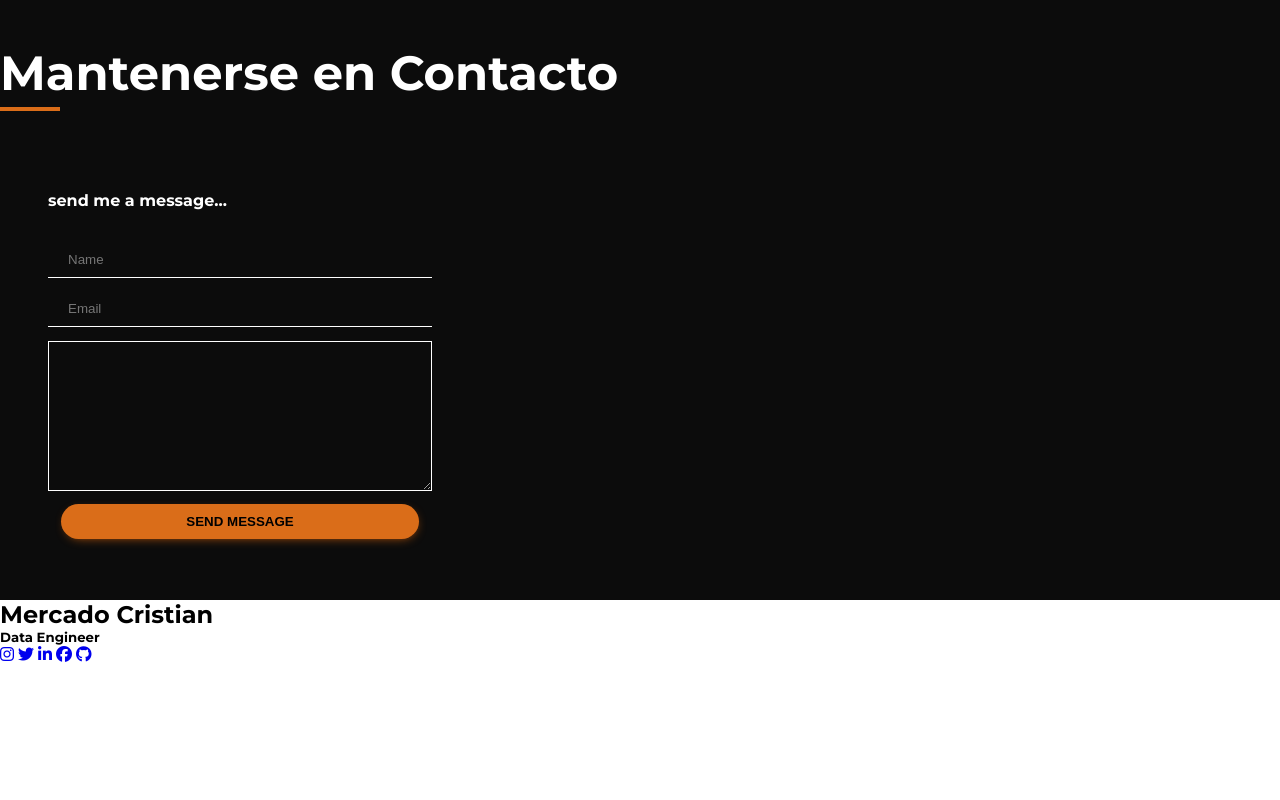
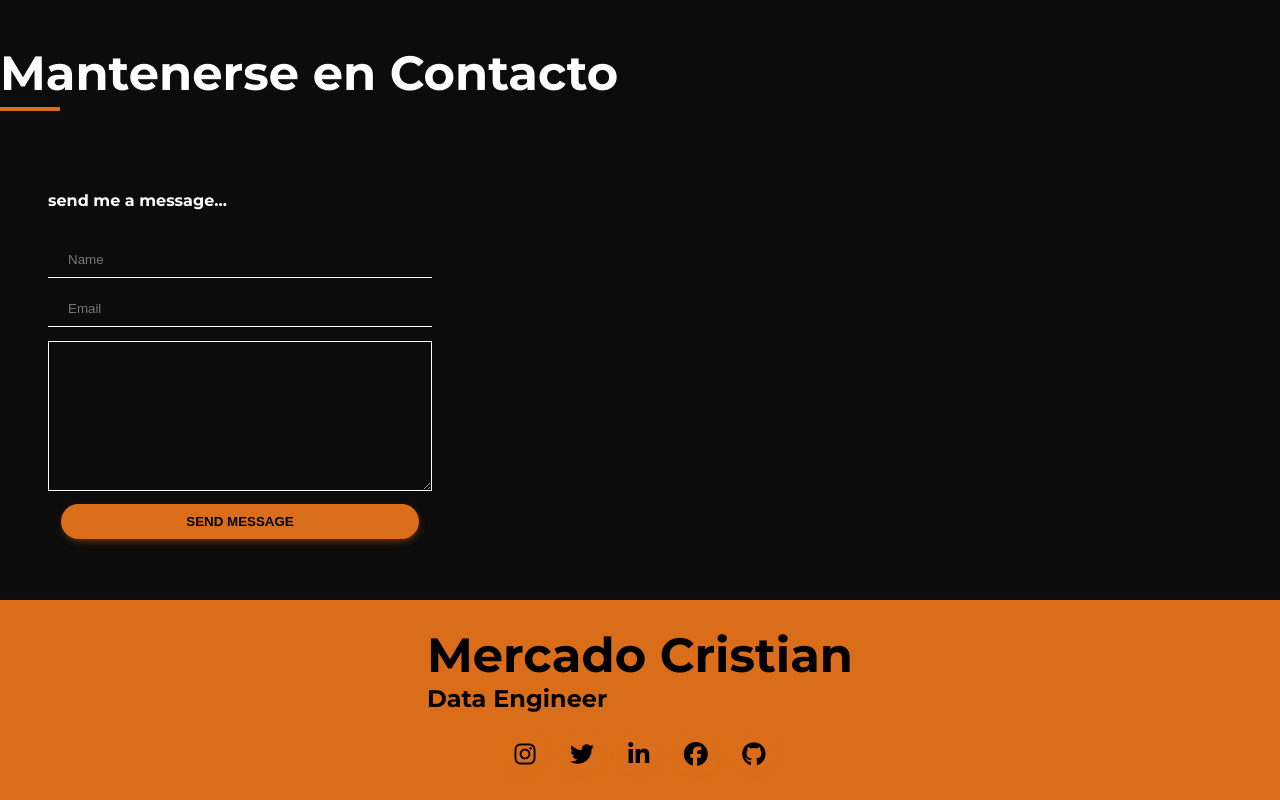
Before and after one commit to CristianFacundo/Mercado-Cristian-Facundo.github.io, a plain HTML site: page index.html in a window 1280 px wide. Shown: the part 1746-2546 px from the top of the page. Before the commit the page ends 2410 px from the top, so only its background shows below. Drawn offline with Linux system fonts and the light colour scheme; files that its build step writes are made by us from their sources.

Commit message:
Estilo del footer

```diff
--- a/cv/styles.css
+++ b/cv/styles.css
@@ -296,3 +296,49 @@ span {
     background-color: #fff;
     box-shadow: none;
 }
+
+
+/* ---------------Footer----------------------------- */
+
+.footer {
+    display: flex;
+    flex-direction: column;
+    justify-content: center;
+    align-items: center;
+    width: 100vw;
+    height: 200px;
+    background-color: rgb(218, 109, 25);
+}
+
+.footer-content h2 {
+    font-size: 3em;
+}
+
+.footer-content h5,
+.social-network {
+    font-size: 1.5em;
+}
+
+.social-network {
+    display: flex;
+    justify-content: space-evenly;
+    width: 300px;
+    margin-top: 0.5em;
+}
+
+
+.social-network a:hover {
+    background-color: rgb(186, 69, 1);
+    box-shadow: none;
+}
+
+.social-network a {
+    padding: 5px 10px;
+    color: black;
+    background-color: rgb(218, 109, 25);
+    border: none;
+    border-radius: 20px;
+    margin-top: 10px;
+    cursor: pointer;
+    box-shadow: 1px 3px 11px -5px rgb(225, 103, 10);
+}
```
